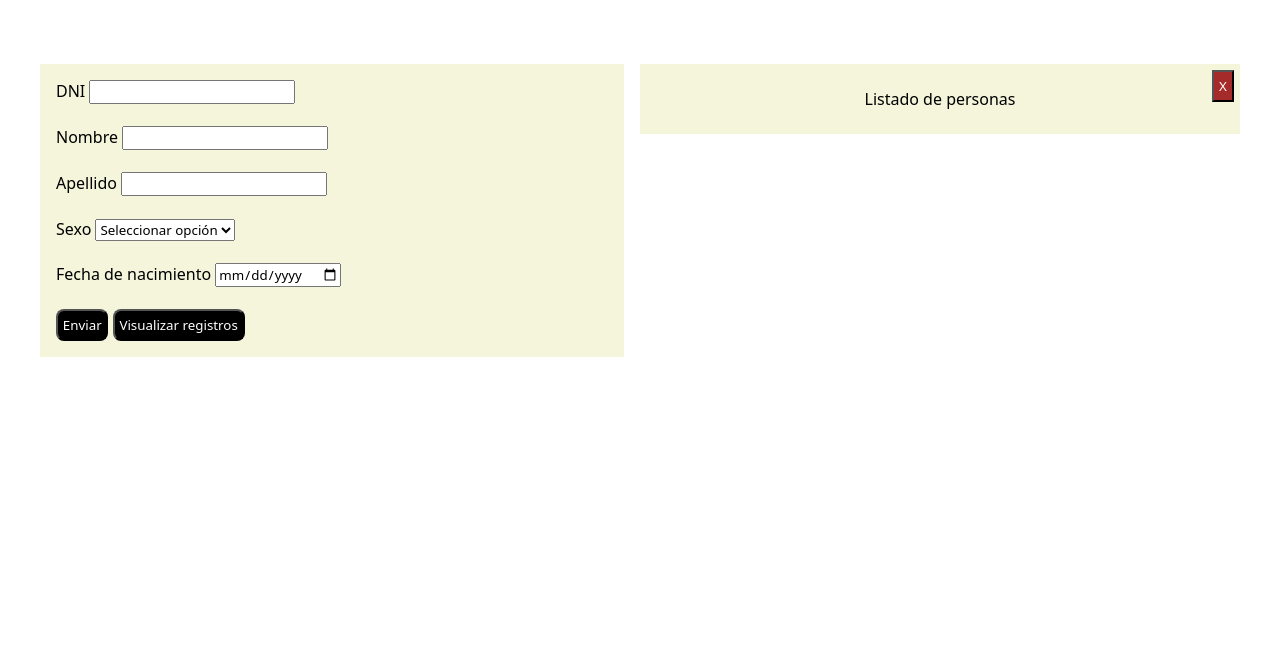
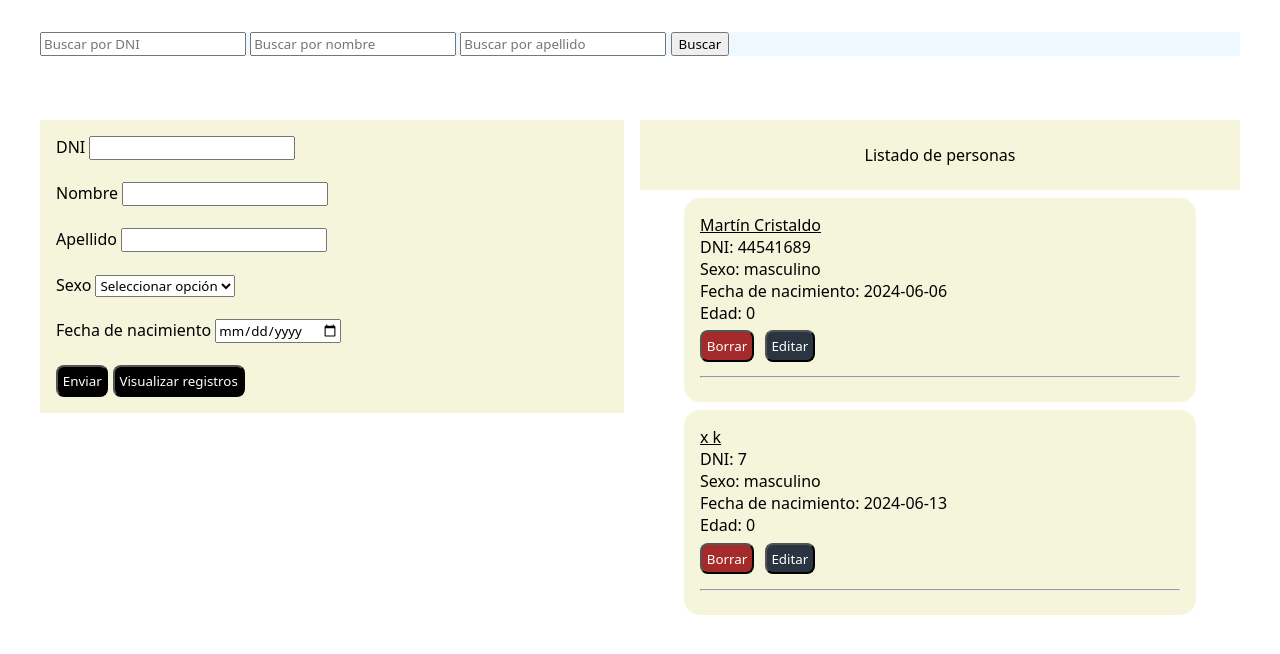
Before and after one commit to martinncdo/abmphp, a PHP site: page / in a window 1280 px wide. Shown: the top 654 px of the page. Run offline with PHP 8.4, Linux system fonts and the light colour scheme; data comes from the database, SQL or seed files in the repository; both versions use the stored data as it was after the commit.

Commit message:
Funcionalidad de BD agregada y finalizada. Falta modificar la funcionalidad de buscador, pasando de tres input a uno.

```diff
--- a/index.php
+++ b/index.php
@@ -1,46 +1,34 @@
 <?php
-  session_start();
+  include 'model.php';
 
   $HTMLPersonas = array();
 
-  if (!isset($_SESSION["personas"])) {
-    $_SESSION["personas"] = array();
-  }
-
   function verificarDNI($dniEntrante) {
-    foreach ($_SESSION["personas"] as $dniRegistrado => $datos) {
-      if ($dniEntrante == $dniRegistrado) {
-        return true;
+    $registers = get_registers();
+    foreach ($registers as $person) {
+      foreach ($person as $key => $dniRegistrado) {
+        if ($dniEntrante == $dniRegistrado) {
+          return true;
+        }
       }
     }
   }
 
-  function renderizarListado() {
+  function renderizarListado($registers) {
     global $HTMLPersonas;
-    foreach ($_SESSION["personas"] as $key => $persona) {
+    $HTMLPersonas = array();
+    foreach ($registers as $key => $persona) {
       $HTMLPersonas[] = "<div class='registro'><u>" . $persona["nombre"] . " " . $persona["apellido"] . "</u>
       <br>DNI: " . $persona["dni"] . "
       <br>Sexo: " . $persona["sexo"] . "
-      <br>Fecha de nacimiento: " . $persona["fechanac"] . "
-      <br>Edad: " . $persona["edad"] . "
+      <br>Fecha de nacimiento: " . $persona["fecha_nac"] . "
+      <br>Edad: " . calculoEdad($persona["fecha_nac"]) . "
       <form action='index.php' method='POST'>
       <button type='submit' class='btn-borrar' name='borrar' value=" . $persona['dni'] . ">Borrar</button>
       <button type='submit' class='btn-editar' name='editar' value = " . $persona['dni'] . ">Editar</button>
       </form>
       <hr></div>";
     }
-  }
-
-  function verifCamposVacios($campos) {
-    $camposVacios = false;
-    foreach($campos as $campo => $data) {
-      if (empty($data) or $data == "indef") {
-        echo "<div class='notif-campo'>Debes seleccionar: $campo.</div>";
-        $camposVacios = true;
-        return $camposVacios;
-      }
-    }
-    return $camposVacios;
   }
 
   function calculoEdad($nacimiento) {
@@ -50,63 +38,99 @@
     return $edad;
   }
 
-  if (isset($_POST["visualizar"])) {
-    renderizarListado();
+  function verifCamposVacios($campos) {
+    $camposVacios = false;
+    foreach($campos as $campo => $data) {
+      if (empty($data) or $data == "indef") {
+        echo "<div class='notif-campo'>Debes seleccionar: $campo.</div>";
+        $camposVacios = true;
+      }
+    }
+    return $camposVacios;
   }
 
+
+  // Condicional para visualizar los registros de manera manual realizando click sobre el botón HTML.
+  if (isset($_POST["visualizar"])) {
+    $registers = get_registers();
+    renderizarListado($registers);
+  }
+
+  if (isset($_GET["buscar"])) {
+    $registers = get_registers_by_filter($_GET["dni"], $_GET["nombre"], $_GET["apellido"]);
+    renderizarListado($registers);
+  }
+
+  // Condicional para agregar un nuevo registro a la base de datos.
   if (isset($_POST["agregar"])) {
     $sexo;
 
+    // Lógica para evitar una entrada inválida para el campo "sexo", debido al elemento select HTML.
     if (isset($_POST["sexo"])) {
       $sexo = ($_POST["sexo"] == "masculino" ? "masculino" : "femenino");
-    } else {
+      } else {
       $sexo = "indef";
+      // En caso de que no haya seleccionado masculino o femenino, establecerá el dato enviado
+      // desde el cliente como "indef".
+      // Luego, la función verifCamposVacios() (que valida todos los datos enviados desde el cliente),
+      // evalúa:
+      // 1. si algún dato es una string vacía, o
+      // 2. si es una string "indef", que claramente se utiliza únicamente para evaluar el campo "sexo",
+      // ya que es el único con posibilidad de establecerse como "indef" en el servidor.
+      // Si alguna de las dos opciones se cumple, la función verifCamposVacios() devuelve true,
+      // lo que impedirá que se agregue un registro a la base de datos.
+      // En caso contrario, la función devuelve false, lo que significa que todo es correcto, y deja
+      // añadir registros.
     }
 
+    // Creo un array con todos los datos enviados desde el cliente.
     $campos = array("dni" => $_POST["dni"], "nombre" => $_POST["nombre"], "apellido" => $_POST["apellido"], "sexo" => $sexo, "fecha de nacimiento" => $_POST["fechanac"]);
 
+    // Paso este array como parámetro a la función verifCamposVacios(), para la validación de los datos.
     $camposVacios = verifCamposVacios($campos);
 
+    // Evalúo si $camposVacios es true o false.
+    // Si es falso, quiere decir que no encontró errores, por lo tal puede añadir el registro.
+    // Sin embargo, dentro de esta condicional, vuelve a evaluar si el DNI del array está en uso.
+    // Si es así, devuelve true, y notifica al usuario que el DNI ya existe.
+    // Caso contrario, prosigue con la operación para crear el nuevo registro.
     if ($camposVacios == false) {
       if (verificarDNI($_POST["dni"]) == true) {
         echo "<div class='notif-campo'>El DNI " . $_POST["dni"] . " ya está en uso.</div>";
       } else {
-        $edad = calculoEdad($_POST["fechanac"]);
-        $registro = array(
+        $register = array(
           'dni' => strval($_POST["dni"]),
           'nombre' => $_POST["nombre"],
           'apellido' => $_POST["apellido"],
           'sexo' => $sexo,
-          'fechanac' => $_POST["fechanac"],
-          'edad'=> $edad
+          'fechanac' => $_POST["fechanac"]
         );
 
-        $_SESSION["personas"][$_POST["dni"]] = $registro;
+        create_register($register);
       }
     }
-    renderizarListado();
   };
 
 
   if (isset($_POST["borrar"])) {
-    unset($_SESSION["personas"][$_POST["borrar"]]);
+    delete_register($_POST["borrar"]);
     echo "<div class='delete-registro'>Registro con DNI " . $_POST["borrar"] . " eliminado.</div>";
-    renderizarListado();
   }
 
   if (isset($_POST["editar"])) {
+    $register = get_register_by_dni($_POST["editar"]);
     $formularioEdit = "<br><br><form class='form-editar' action='index.php' method='POST'>
       <input type='hidden' name='originaldni' value=" . $_POST["editar"] . " >
-      <input type='number' name='dni' value=" . $_SESSION["personas"][$_POST["editar"]]["dni"] . " >
-      <input type='text' name='nombre' value=" . $_SESSION["personas"][$_POST["editar"]]["nombre"] . " >
-      <input type='text' name='apellido' value=" . $_SESSION["personas"][$_POST["editar"]]["apellido"] . " >
+      <input type='number' name='dni' value=" . $register["dni"]. " >
+      <input type='text' name='nombre' value=" . $register["nombre"] . " >
+      <input type='text' name='apellido' value=" . $register["apellido"] . " >
       <select name='sexo' id='sexo'>
           <option disabled selected>Seleccionar opción</option>
-          <option value='masculino'" . ($_SESSION["personas"][$_POST["editar"]]["sexo"] == "masculino" ? "selected" : ""). ">Masculino</option>
-          <option value='femenino'" . ($_SESSION["personas"][$_POST["editar"]]["sexo"] == "femenino" ? "selected" : "") . ">Femenino</option>
+          <option value='masculino'" . ($register["sexo"] == "masculino" ? "selected" : ""). ">Masculino</option>
+          <option value='femenino'" . ($register["sexo"] == "femenino" ? "selected" : "") . ">Femenino</option>
         </select>
-      <input type='date' name='fechanac' value=" . $_SESSION["personas"][$_POST["editar"]]["fechanac"] . " >
-      <input type='text' name='edad' readonly value=" . $_SESSION["personas"][$_POST["editar"]]["edad"] . " >
+      <input type='date' name='fechanac' value=" . $register["fecha_nac"] . " >
+      <input type='text' name='edad' readonly value=" . calculoEdad($register["fecha_nac"]) . " >
       <button type='submit' class='btn-confirmar' name='actualizar'>Actualizar</button>
       <button type='submit' class='btn-borrar' name='retroceder'>Cancelar</button>
     </form>";
@@ -119,32 +143,25 @@
       $sexo = "indef";
     }
 
-    $campos = array("dni" => $_POST["dni"], "nombre" => $_POST["nombre"], "apellido" => $_POST["apellido"], "sexo" => $sexo, "fecha de nacimiento" => $_POST["fechanac"]);
+    $register = array(
+      "dni" => $_POST["dni"],
+      "nombre" => $_POST["nombre"],
+      "apellido" => $_POST["apellido"],
+      "sexo" => $sexo,
+      "fechanac" => $_POST["fechanac"],
+      "originaldni" => $_POST["originaldni"]
+    );
 
-    $camposVacios = verifCamposVacios($campos);
+    $camposVacios = verifCamposVacios($register);
 
     if ($camposVacios == false) {
-      $edad = calculoEdad($_POST["fechanac"]);
-      unset($_SESSION["personas"][$_POST["originaldni"]]);
-      $_SESSION["personas"][$_POST["dni"]]["dni"] = $_POST["dni"];
-      $_SESSION["personas"][$_POST["dni"]]["nombre"] = $_POST["nombre"];
-      $_SESSION["personas"][$_POST["dni"]]["apellido"] = $_POST["apellido"];
-      $_SESSION["personas"][$_POST["dni"]]["sexo"] = $_POST["sexo"];
-      $_SESSION["personas"][$_POST["dni"]]["fechanac"] = $_POST["fechanac"];
-      $_SESSION["personas"][$_POST["dni"]]["edad"] = $edad;
+      update_register($register);
       echo "<div class='edit-registro'>Registro actualizado correctamente.</div>";
     }
-
-    renderizarListado();
-  }
-
-  if (isset($_POST["cancelar-listado"])) {
-    $HTMLPersonas = "";
   }
 
   if (isset($_POST["retroceder"])) {
     $formularioEdit = "";
-    renderizarListado();
   }
 ?>
 
@@ -157,9 +174,16 @@
     <link rel="stylesheet" href="style.css">
 </head>
 <body>
+  <div class="buscador">
+    <form action="<?php $_SERVER["PHP_SELF"]?>" method="GET">
+      <input type="text" name="dni" placeholder="Buscar por DNI">
+      <input type="text" name="nombre" placeholder="Buscar por nombre">
+      <input type="text" name="apellido" placeholder="Buscar por apellido">
+      <input type="submit" name="buscar" value="Buscar">
+    </form>
+  </div>
   <div class="main">
     <div class="seccion-form">
-
       <form class="agregar-registro" action="<?php $_SERVER["PHP_SELF"]?>" method="POST">
         <label for="dni">DNI</label>
         <input type="number" name="dni" id="dni">
@@ -186,8 +210,13 @@
       </div>
 
       <div class="registros">
-        <form class="encabezado-listado" action="<?php $_SERVER["PHP_SELF"]?>" method="POST"><p class="titulo-listado">Listado de personas</p><button class="cancelar-listado" value="cancelar-listado" type="submit">X</button></form>
+        <div class="encabezado-listado"><p class="titulo-listado">Listado de personas</p></div>
         <?php
+            if (!isset($_GET["buscar"])) {
+              $registers = get_registers();
+              renderizarListado($registers);
+            }
+
             foreach($HTMLPersonas as $person_HTML) {
               echo $person_HTML;
             }
@@ -195,7 +224,7 @@
             if (isset($formularioEdit)) {
               echo $formularioEdit;
             }
-            ?>
+        ?>
       </div>
     </div>
     <script src="script.js"></script>
--- /dev/null
+++ b/model.php
@@ -0,0 +1,171 @@
+<?php
+
+function open_database_connection() {
+  try {
+      $dbh = new PDO('sqlite:personas.db');
+      $dbh->setAttribute(PDO::ATTR_ERRMODE, PDO::ERRMODE_EXCEPTION);
+      return $dbh;
+  } catch (PDOException $e) {
+      print "¡Error!: " . $e->getMessage() . "<br/>";
+      die();
+  }
+}
+
+function close_database_connection(&$dbh) {
+    $dbh = null;
+}
+
+function get_registers() {
+  try {
+    $registers = array();
+    $dbh = open_database_connection();
+    $stmt = $dbh->prepare("SELECT * FROM users");
+    $stmt->execute();
+    foreach ($stmt as $row) {
+      $registers[] = $row;
+    }
+    close_database_connection($dbh);
+    return $registers;
+  } catch (Exception $e) {
+    print "¡Error!: " . $e->getMessage() . "<br/>";
+    die();
+  }
+}
+
+function get_register_by_dni($dni) {
+  try {
+    $dbh = open_database_connection();
+    $stmt = $dbh->prepare("SELECT * FROM users WHERE dni = ?");
+    $stmt->bindParam(1, $dni);
+    $stmt->execute();
+    $register = $stmt->fetch();
+    close_database_connection($dbh);
+    return $register;
+  } catch (Exception $e) {
+    print "¡Error!: " . $e->getMessage() . "<br/>";
+    die();
+  }
+}
+
+function create_register($data) {
+  try {
+    $dni = $data["dni"];
+    $nombre = $data["nombre"];
+    $apellido = $data["apellido"];
+    $sexo = $data["sexo"];
+    $fechanac = $data["fechanac"];
+
+    $dbh = open_database_connection();
+
+    $dbh->beginTransaction();
+
+    $stmt = $dbh->prepare("INSERT INTO users (dni, nombre, apellido, sexo, fecha_nac) VALUES (?, ?, ?, ?, ?)");
+    $stmt->bindParam(1, $dni);
+    $stmt->bindParam(2, $nombre);
+    $stmt->bindParam(3, $apellido);
+    $stmt->bindParam(4, $sexo);
+    $stmt->bindParam(5, $fechanac);
+    $stmt->execute();
+
+    $dbh->commit();
+
+    close_database_connection($dbh);
+  } catch (Exception $e) {
+    $dbh->rollBack();
+    echo "Failed: " . $e->getMessage();
+  }
+}
+
+function delete_register($dni) {
+  try {
+    $dbh = open_database_connection();
+
+    $dbh->beginTransaction();
+
+    $stmt = $dbh->prepare("DELETE FROM users WHERE dni = ?");
+    $stmt->bindParam(1, $dni);
+    $stmt->execute();
+
+    $dbh->commit();
+
+    close_database_connection($dbh);
+  } catch (Exception $e) {
+    $dbh->rollBack();
+    echo "Failed: " . $e->getMessage();
+  }
+}
+
+function update_register($data) {
+  try {
+    $dbh = open_database_connection();
+
+    $dbh->beginTransaction();
+
+    $stmt = $dbh->prepare("UPDATE users SET dni = ?, nombre = ?, apellido = ?, sexo = ?, fecha_nac = ? WHERE dni = ?");
+    $stmt->bindParam(1, $data["dni"]);
+    $stmt->bindParam(2, $data["nombre"]);
+    $stmt->bindParam(3, $data["apellido"]);
+    $stmt->bindParam(4, $data["sexo"]);
+    $stmt->bindParam(5, $data["fechanac"]);
+    $stmt->bindParam(6, $data["originaldni"]);
+
+    $stmt->execute();
+
+    $dbh->commit();
+
+    close_database_connection($dbh);
+  } catch (Exception $e) {
+    $dbh->rollBack();
+    echo "Failed: " . $e->getMessage();
+  }
+}
+
+function get_registers_by_filter($dni, $nombre, $apellido) {
+  try {
+    $registers = array();
+    $dniquery = '%' . $dni . '%';
+    $nombrequery = '%' . $nombre . '%';
+    $apellidoquery = '%' . $apellido . '%';
+    $dbh = open_database_connection();
+
+    if (!empty($dni)) {
+      $stmt = $dbh->prepare("SELECT * FROM users WHERE dni like ?");
+      $stmt->bindParam(1, $dniquery);
+      $stmt->execute();
+      $registerswithDNI = $stmt->fetchAll();
+      foreach($registerswithDNI as $register) {
+        $registers[] = $register;
+      }
+      $stmt = null;
+    }
+
+    if (!empty($nombre)) {
+      $stmt = $dbh->prepare("SELECT * FROM users WHERE nombre like ?");
+      $stmt->bindParam(1, $nombrequery);
+      $stmt->execute();
+      $registerswithname = $stmt->fetchAll();
+      foreach($registerswithname as $register) {
+        $registers[] = $register;
+      }
+      $stmt = null;
+    }
+
+    if (!empty($apellido)) {
+      $stmt = $dbh->prepare("SELECT * FROM users WHERE apellido like ?");
+      $stmt->bindParam(1, $apellidoquery);
+      $stmt->execute();
+      $registerswithlastname = $stmt->fetchAll();
+      foreach($registerswithlastname as $register) {
+        $registers[] = $register;
+      }
+      $stmt = null;
+    }
+
+    close_database_connection($dbh);
+    $registers = array_unique($registers, SORT_REGULAR);
+    return $registers;
+  } catch (Exception $e) {
+    print "¡Error!: " . $e->getMessage() . "<br/>";
+    die();
+  }
+}
--- a/style.css
+++ b/style.css
@@ -152,3 +152,8 @@
 .cancelar-listado:hover {
   opacity: .5;
 }
+
+.buscador {
+  margin: 2rem 2rem;
+  background-color: aliceblue;
+}
```
Also changed, not shown: consignas.txt (added, +37 -0 lines), prueba.php (added, +23 -0 lines), personas.db (added).
